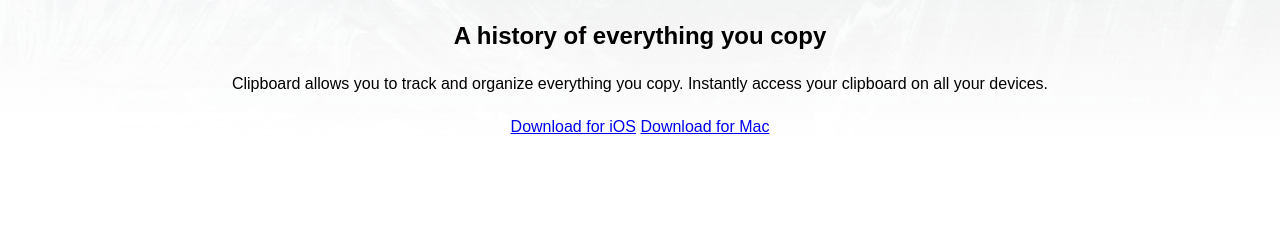
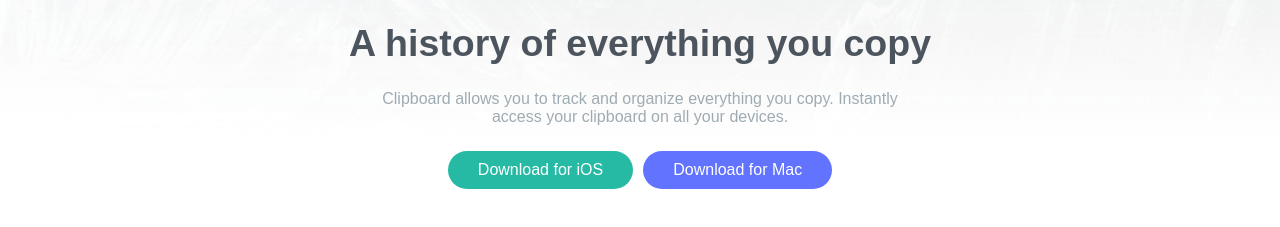
Before and after one commit to nandahn/Clipboard-landing-page-challenge, a plain HTML site: page index.html in a window 1280 px wide. Shown: the part 177-404 px from the top of the page. Drawn offline with Linux system fonts and the light colour scheme; a web font is replaced by a local one.

Commit message:
estilizando o primeiro titulo - logo - conteudo da seção 1 - botoes da seção 1

```diff
--- a/style.css
+++ b/style.css
@@ -8,13 +8,13 @@
 :root{
 
 /* Primary */
---Strong-Cyan: hsl(171, 66%, 44%);
---Light-Blue: hsl(233, 100%, 69%);
+--Strong-Cyan: hsl(171, 66%, 44%); /* botoes */
+--Light-Blue: hsl(233, 100%, 69%); /* botoes */
 
 /* Neutral */
 
---Dark-Grayish-Blue: hsl(210, 10%, 33%);
---Grayish-Blue: hsl(201, 11%, 66%);
+--Dark-Grayish-Blue: hsl(210, 10%, 33%); /* titulos */
+--Grayish-Blue: hsl(201, 11%, 66%); /* subtitulos */
 }
 
 
@@ -49,3 +49,42 @@
 .logo img{
     width: 90px;
 }
+
+.title-1{
+    font-size: 25px;
+    color: var(--Dark-Grayish-Blue);
+}
+
+.content-1{
+    width: 550px;
+    /* uso apenas para ver e definir os tamanhos de forma mais fácil */
+    /* background-color: red;  */
+    text-align: center;
+    color: var(--Grayish-Blue);
+}
+
+
+/* definindo as propriedades dos botoes
+cores foram definidas individualmente */
+
+
+.buttons{
+    display: flex;
+    gap: 10px;
+}
+.buttons a{
+    text-decoration: none;
+    padding: 10px 30px;
+    border-radius: 30px;
+    color: #fff;
+}
+
+/* definindo individualmente as cores dos botões  */
+
+#btn-ios{
+    background-color: var(--Strong-Cyan);
+}
+
+#btn-mac{
+    background-color: var(--Light-Blue);
+}
```
